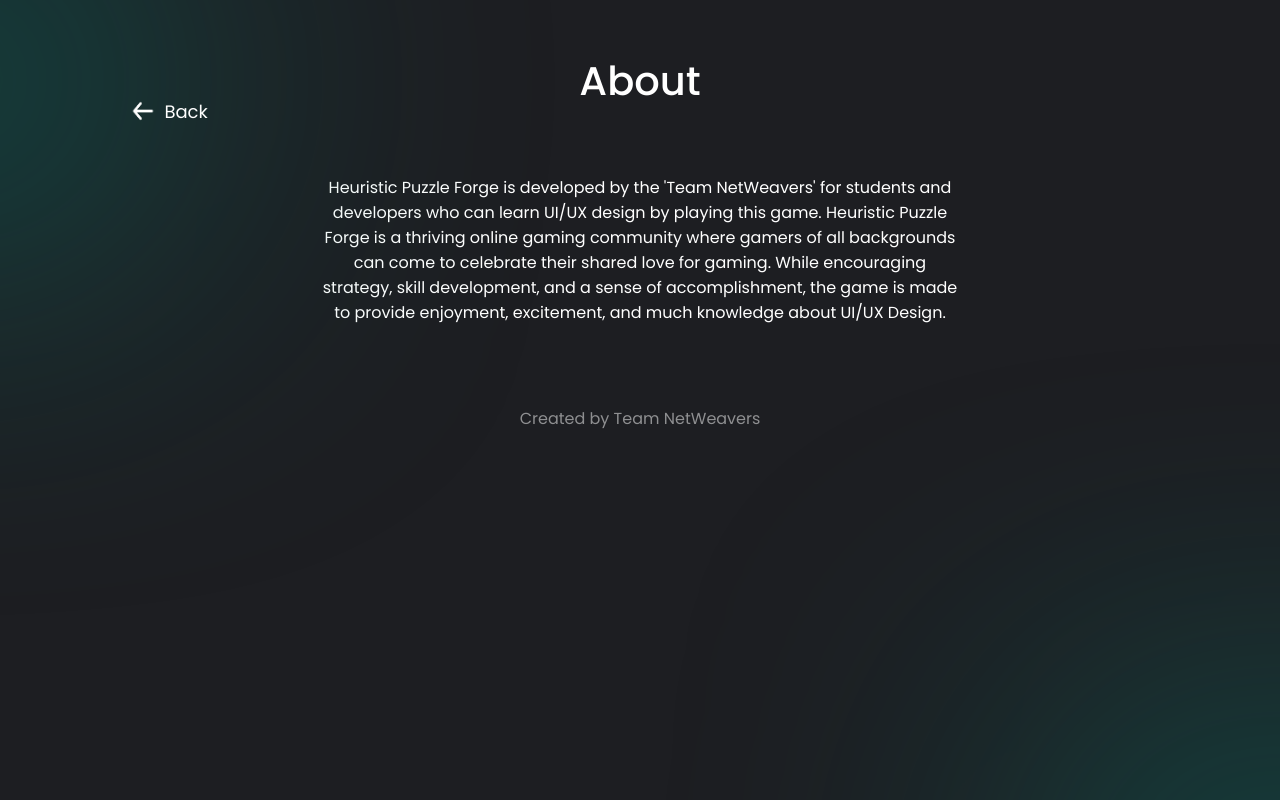
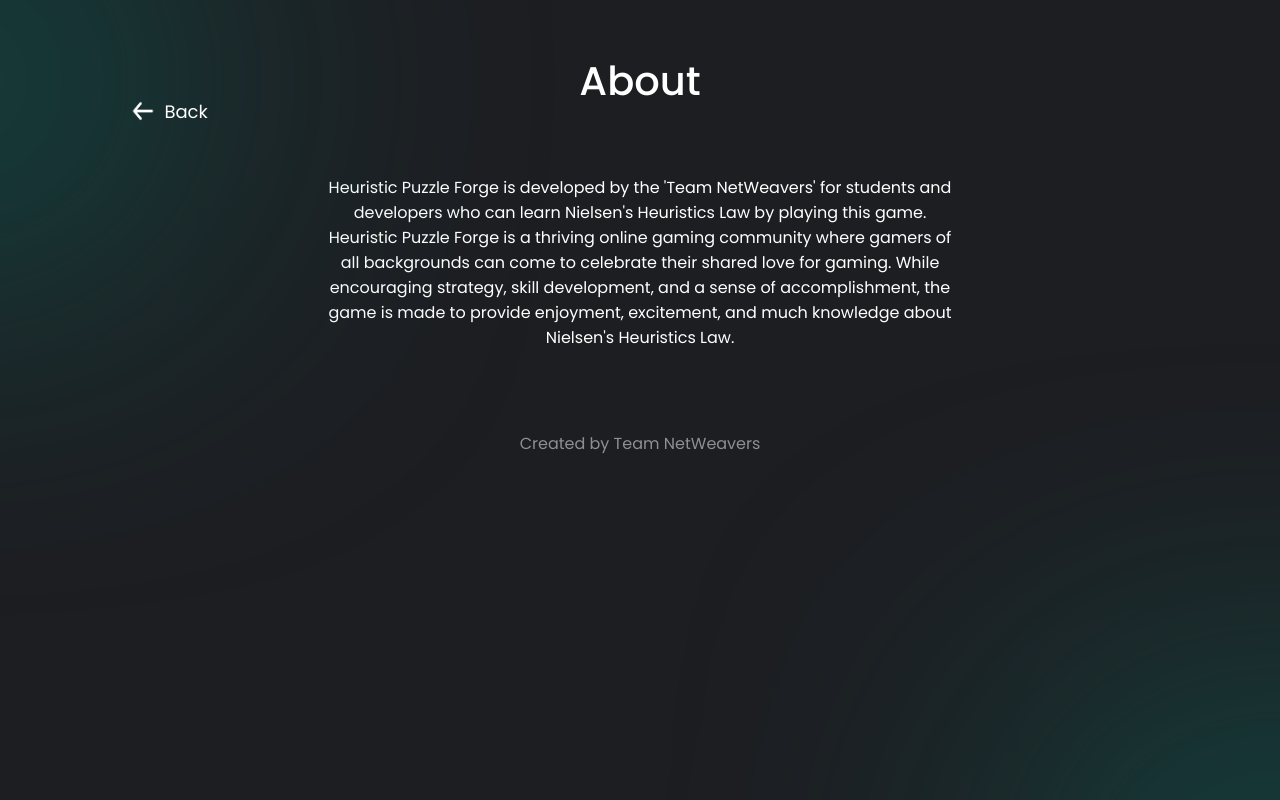
Before and after one commit to prakashmariappan/CallofCreative, a React (Create React App) app: page /Dashboard/About in a window 1280 px wide. Built offline with nearby package versions, Linux system fonts and the light colour scheme.

Commit message:
Corrections

```diff
--- a/src/components/about.js
+++ b/src/components/about.js
@@ -13,12 +13,12 @@
       </div>
       <div className="content">
         Heuristic Puzzle Forge is developed by the 'Team NetWeavers' for
-        students and developers who can learn UI/UX design by playing this game.
+        students and developers who can learn Nielsen's Heuristics Law by playing this game.
         Heuristic Puzzle Forge is a thriving online gaming community where gamers of
         all backgrounds can come to celebrate their shared love for gaming.
         While encouraging strategy, skill development, and a sense of
         accomplishment, the game is made to provide enjoyment, excitement, and
-        much knowledge about UI/UX Design.
+        much knowledge about Nielsen's Heuristics Law.
       </div>
       <div className="footer_name">
         <h1 className="footer_title">Created by Team NetWeavers</h1>
--- a/src/components/landingpage.js
+++ b/src/components/landingpage.js
@@ -108,10 +108,10 @@
               <div className="popup_heading">More Info</div>
               <div className="moreinfo_content_con">
                 Heuristic Puzzle Forge is developed by the 'Team NetWeavers' for
-                students and developers who can learn UI/UX design by playing
+                students and developers who can learn Nielsen's Heuristics Law by playing
                 this game. While encouraging strategy, skill development, and a
                 sense of accomplishment, the game is made to provide enjoyment,
-                excitement, and much knowledge about UI/UX Design.
+                excitement, and much knowledge about Nielsen's Heuristics Law.
               </div>
               <button className="close_btn" onClick={toggleMoreInfo}></button>
             </div>
```
